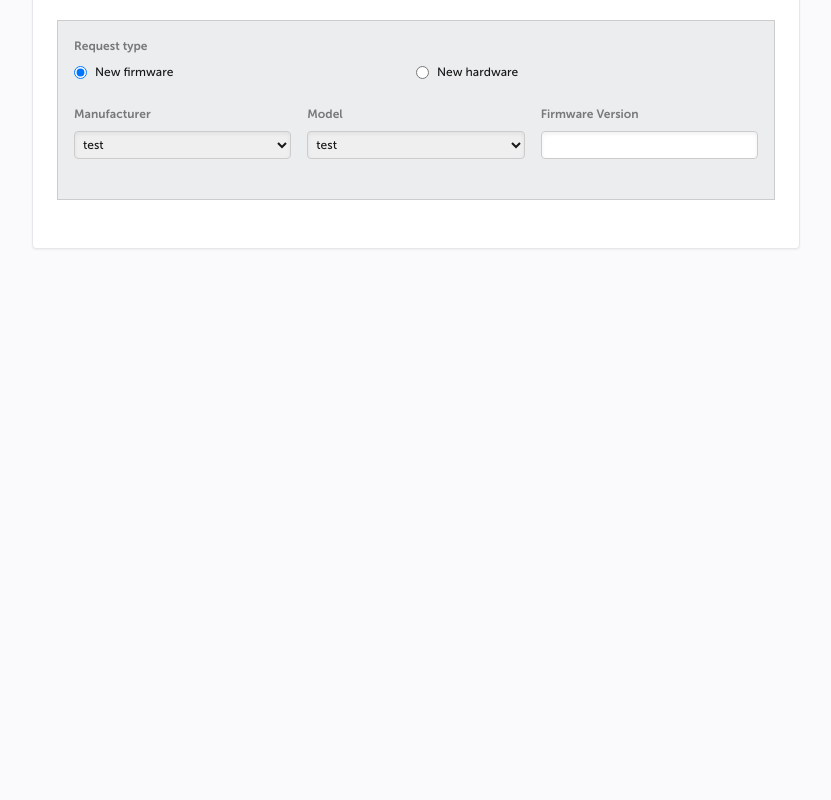
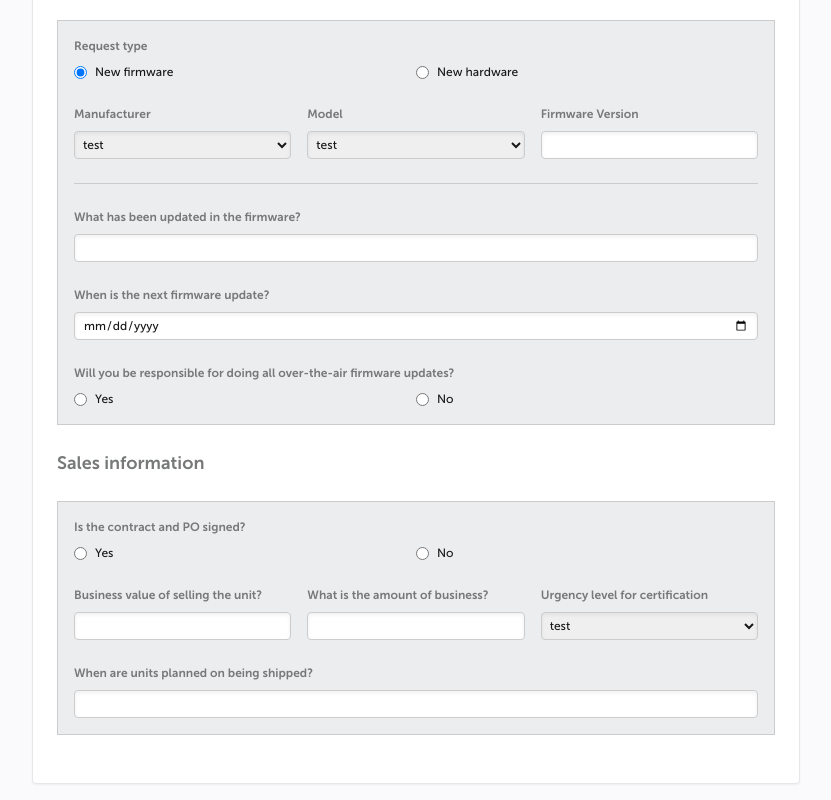
Before and after one commit to ev-connect-certification/evc-certification-portal, a Next.js app: page /request in a window 1280 px wide. Shown: the part 379-1179 px from the top of the page, without its empty margins (224-1055 px from the left). Before the commit the page ends 800 px from the top, so only its background shows below. Built offline with nearby package versions, Linux system fonts and the light colour scheme.

Commit message:
add sales and firmware info

```diff
--- a/components/Input.tsx
+++ b/components/Input.tsx
@@ -2,6 +2,6 @@ import React from "react";
 
 export default function Input(props: React.HTMLProps<HTMLInputElement>) {
     return (
-        <input type="text" className="h-7 rounded w-full border border-gray-2 px-2 shadow-inner" {...props}/>
+        <input className="h-7 rounded w-full border border-gray-2 px-2 shadow-inner" {...props}/>
     );
 }
--- a/pages/request.tsx
+++ b/pages/request.tsx
@@ -81,9 +81,9 @@ export default function RequestPage() {
                     <Label>Firmware Version</Label>
                     <Input/>
                 </ThreeCol>
-                {isHardware && (
+                <hr className="my-6 border-gray-2"/>
+                {isHardware ? (
                     <>
-                        <hr className="my-6 border-gray-2"/>
                         <Label>Pre-requisites</Label>
                         <Checkbox
                             id="ocpp"
@@ -174,7 +174,39 @@ export default function RequestPage() {
                         <Label className="mt-8 mb-2">How often are firmware updates for this model?</Label>
                         <Input/>
                     </>
+                ) : (
+                    <>
+                        <Label className="mb-2">What has been updated in the firmware?</Label>
+                        <Input/>
+                        <Label className="mb-2 mt-6">When is the next firmware update?</Label>
+                        <Input type="date"/>
+                        <Label className="mb-2 mt-6">Will you be responsible for doing all over-the-air firmware updates?</Label>
+                        <div className="grid grid-cols-2">
+                            <Radio id="ota-res-yes" label="Yes" name="ota-responsibility"/>
+                            <Radio id="ota-res-no" label="No" name="ota-responsibility"/>
+                        </div>
+                    </>
                 )}
+            </DarkSection>
+            <H2>Sales information</H2>
+            <DarkSection>
+                <Label className="mb-2">Is the contract and PO signed?</Label>
+                <div className="grid grid-cols-2">
+                    <Radio id="contract-yes" label="Yes" name="contract"/>
+                    <Radio id="contract-no" label="No" name="contract"/>
+                </div>
+                <ThreeCol className="my-6">
+                    <Label>Business value of selling the unit?</Label>
+                    <Input/>
+                    <Label>What is the amount of business?</Label>
+                    <Input/>
+                    <Label>Urgency level for certification</Label>
+                    <Select>
+                        <option value="test">test</option>
+                    </Select>
+                </ThreeCol>
+                <Label className="mb-2">When are units planned on being shipped?</Label>
+                <Input/>
             </DarkSection>
         </div>
     );
```
